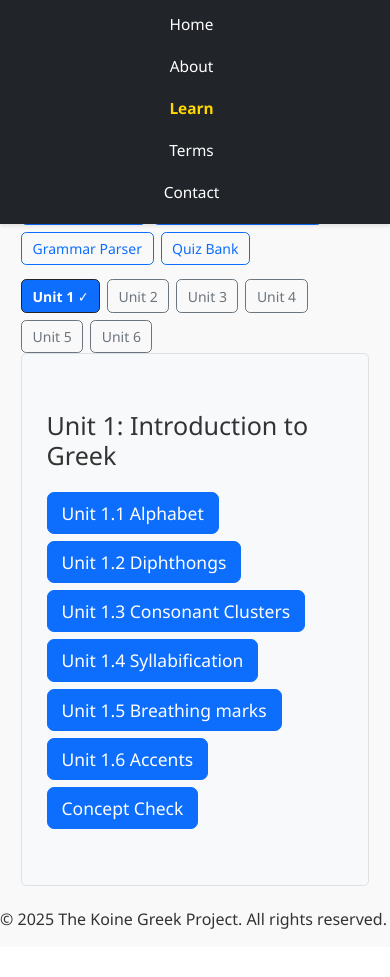
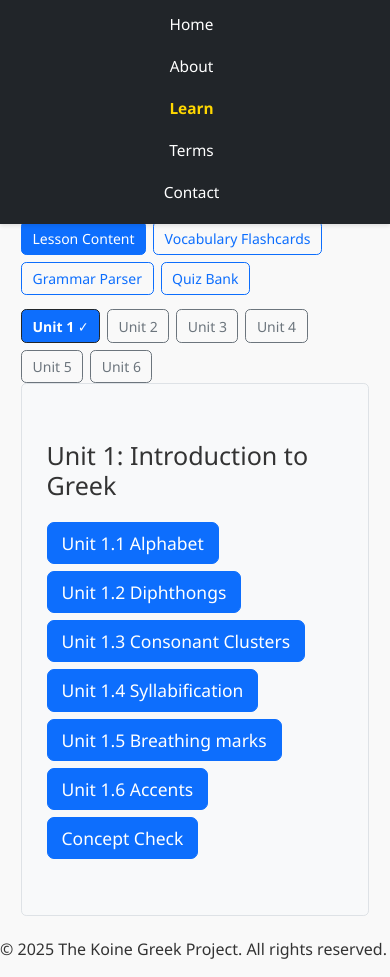
Before and after one commit to SandraF1/KoineGreek, a React (Vite) app in the folder frontend/: page /KoineGreek/learn in a window 390 px wide. Before the commit the page ends 947 px from the top, so only its background shows below. Built offline with nearby package versions, Linux system fonts and the light colour scheme.

Commit message:
Padding added to fix overlap

```diff
--- a/frontend/src/styles/global.css
+++ b/frontend/src/styles/global.css
@@ -13,14 +13,11 @@ body {
   color: #333;
   background-color: #f9f9f9;
   margin: 0;
-  padding-top: 70px; /* default navbar spacing */
+  padding-top: 70px; /* space for fixed navbar */
 }
 
 /* =======================
    Navbar
-   ======================= */
-/* =======================
-   Navbar (Updated)
    ======================= */
 .navbar {
   position: fixed;
@@ -31,7 +28,7 @@ body {
   color: white;
   z-index: 9999;
   display: flex;
-  flex-wrap: wrap; /* allow links to wrap on small screens */
+  flex-wrap: wrap; /* allow links to wrap */
   align-items: center;
   padding: 0.5rem 1rem; /* vertical padding instead of fixed height */
   box-shadow: 0 2px 4px rgba(0, 0, 0, 0.1);
@@ -40,10 +37,10 @@ body {
 }
 
 .navbar a {
-  color: white; /* normal text */
+  color: white;
   text-decoration: none;
   margin-right: 1rem;
-  margin-bottom: 0.5rem; /* spacing for wrapped links */
+  margin-bottom: 0.5rem;
   transition: color 0.2s ease;
 }
 
@@ -52,16 +49,16 @@ body {
   color: #ffff00; /* yellow on hover */
 }
 
-/* Selected / active page link */
 .navbar a.active {
-  color: #ffff00; /* yellow for active page */
+  color: #ffff00; /* yellow active page */
   font-weight: bold;
 }
+
 /* =======================
    App Content
    ======================= */
 .app-content {
-  padding-top: calc(56px + 1.5rem);
+  padding-top: calc(70px + 1rem); /* account for fixed navbar */
   display: flex;
   flex-direction: column;
   gap: 1rem;
@@ -91,9 +88,9 @@ body {
 }
 
 .section-buttons button.active {
-  border: 2px solid #007bff;
-  background-color: #007bff;
-  color: white;
+  border: 2px solid #ffff00;
+  background-color: #000000; /* keep black background for selected */
+  color: #ffff00; /* yellow text for selected */
 }
 
 /* =======================
@@ -104,7 +101,7 @@ body {
   flex-wrap: wrap;
   gap: 12px;
   justify-content: flex-start;
-  align-items: stretch; /* make all cards same height */
+  align-items: stretch; /* equal height */
 }
 
 /* =======================
@@ -132,6 +129,7 @@ body {
 .flashcard-front {
   font-weight: bold;
 }
+
 .flashcard-back {
   color: #333;
 }
@@ -206,8 +204,8 @@ label {
     font-size: 16px;
   }
   body {
-    padding-top: 90px;
-  }
+    padding-top: 110px;
+  } /* allow space for wrapped navbar */
 
   h1 {
     font-size: 1.5rem;
@@ -243,8 +241,8 @@ label {
     font-size: 14px;
   }
   body {
-    padding-top: 100px;
-  }
+    padding-top: 130px;
+  } /* small phones */
   .flashcard {
     font-size: 1rem;
     padding: 15px;
```
